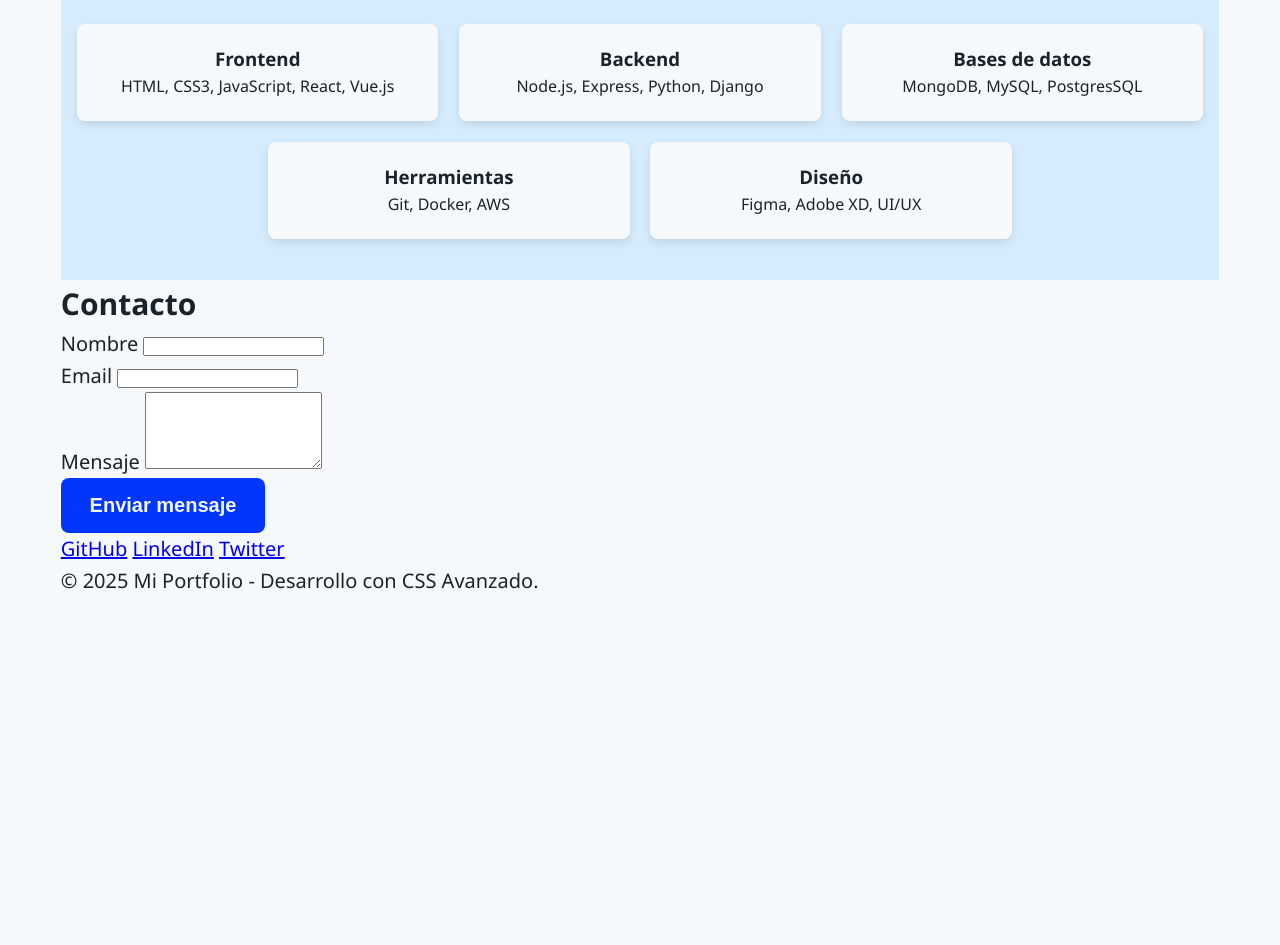
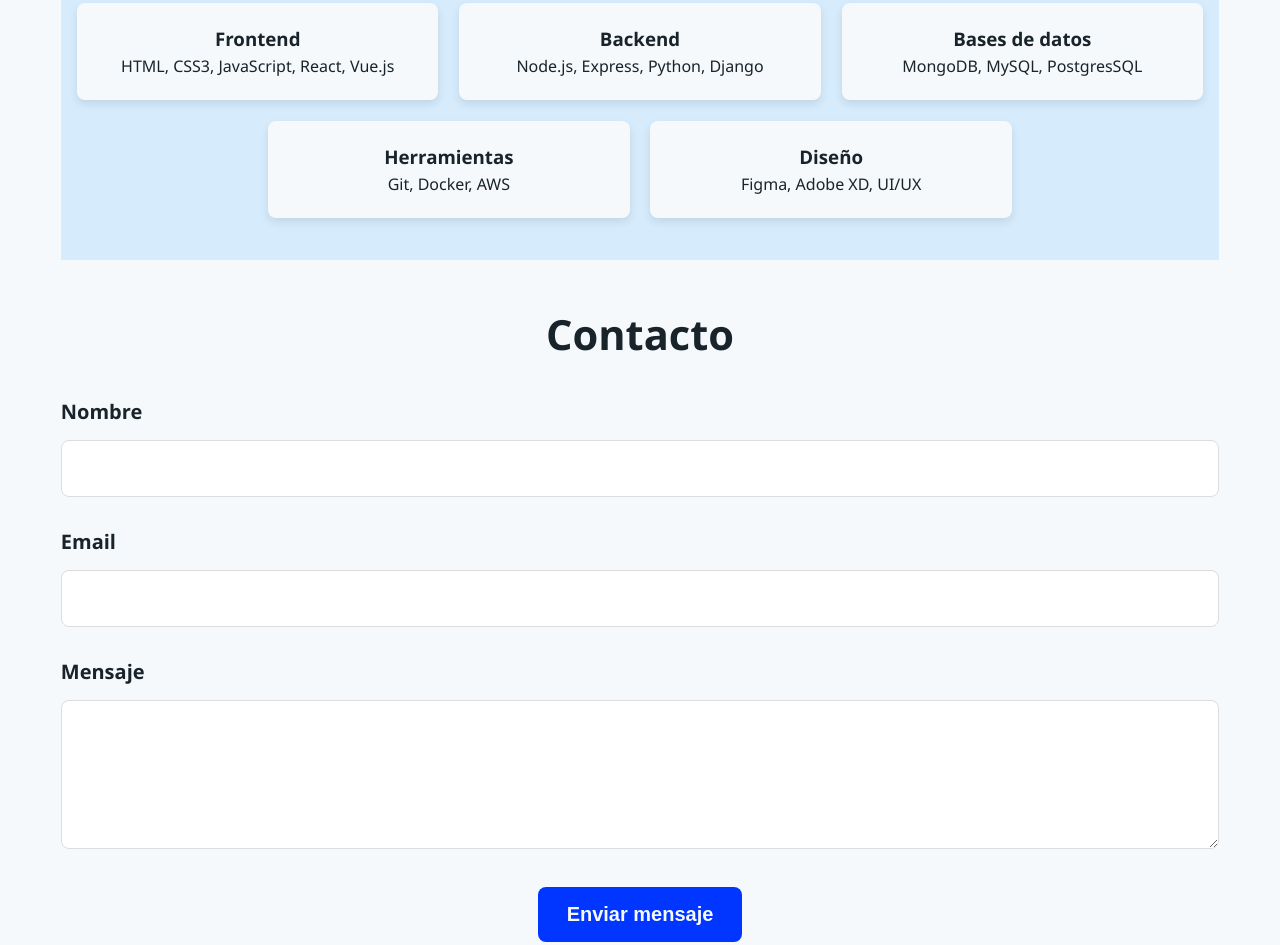
Before and after one commit to AdrianGerman/cursos, a plain HTML site: page css-avanzado-landing-page/index.html in a window 1280 px wide. Shown: the part 1252-2197 px from the top of the page. Before the commit the page ends 1870 px from the top, so only its background shows below. Drawn offline with Linux system fonts and the light colour scheme.

Commit message:
form and footer

```diff
--- a/css-avanzado-landing-page/styles.css
+++ b/css-avanzado-landing-page/styles.css
@@ -95,6 +95,7 @@ img {
   font-size: var(--font-size-xl);
   margin-bottom: var(--spacing-md);
   --highlighted-color: var(--secondary-color);
+  margin: auto;
 }
 
 .hero:has(.action-button:hover) h1 {
@@ -262,6 +263,78 @@ img {
   animation-range: entry 20% cover 50%;
 }
 
+.contact {
+  padding: var(--spacing-xl) 0;
+  text-align: center;
+}
+
+.contact h2 {
+  font-size: var(--font-size-xl);
+  margin-bottom: var(--spacing-lg);
+}
+
+.contact-form {
+  min-width: 600px;
+  margin: 0 auto;
+}
+
+.form-group {
+  margin-bottom: var(--spacing-lg);
+  text-align: left;
+}
+
+.form-group label {
+  display: block;
+  margin-bottom: var(--spacing-xs);
+  font-weight: bold;
+  font-size: var(--font-size-base);
+}
+
+.form-control {
+  width: 100%;
+  padding: var(--spacing-sm);
+  border: 1px solid #ddd;
+  border-radius: var(--border-radius);
+  font-size: var(--font-size-base);
+}
+
+.form-group:focus-within label {
+  color: var(--primary-color);
+}
+
+.form-group:focus-within .form-control {
+  border-color: var(--primary-color);
+  box-shadow: 0 0 0 2px
+    color-mix(in oklch, var(--primary-color) 30%, transparent);
+  outline: none;
+}
+
+.footer {
+  padding: var(--spacing-lg) 0;
+  background-color: var(--dark-color);
+  color: var(--light-color);
+  text-align: center;
+}
+
+.social-links {
+  display: flex;
+  justify-content: center;
+  gap: var(--spacing-md);
+  margin-bottom: var(--spacing-md);
+}
+
+.social-links a {
+  color: var(--light-color);
+  text-decoration: none;
+  font-size: var(--font-size-base);
+  transition: transform 0.3s ease;
+}
+
+.social-links a:hover {
+  transform: translateY(-3px);
+  color: var(--secondary-color);
+}
+
 @keyframes slide {
   from {
     transform: translateY(50px);
```
